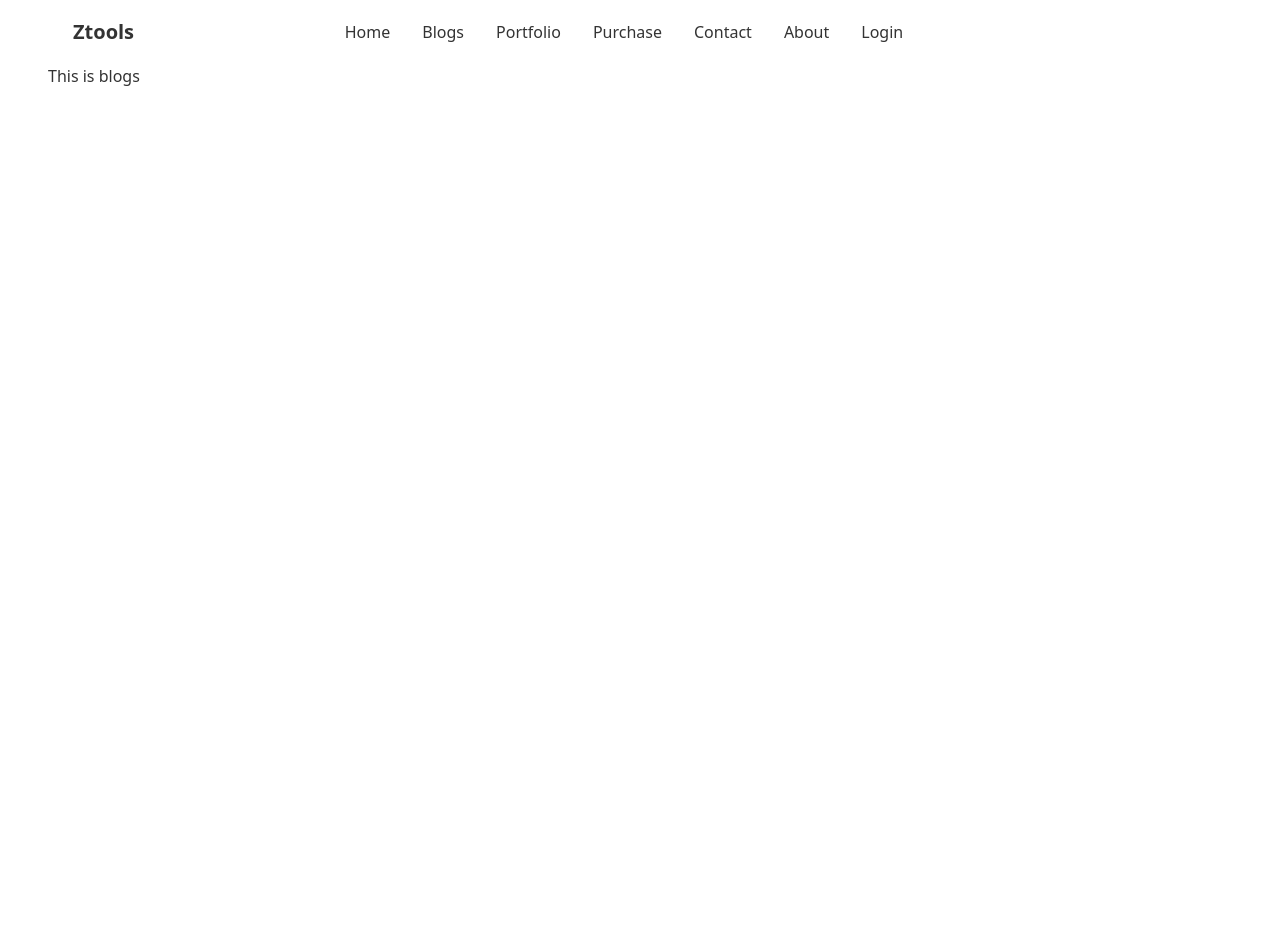
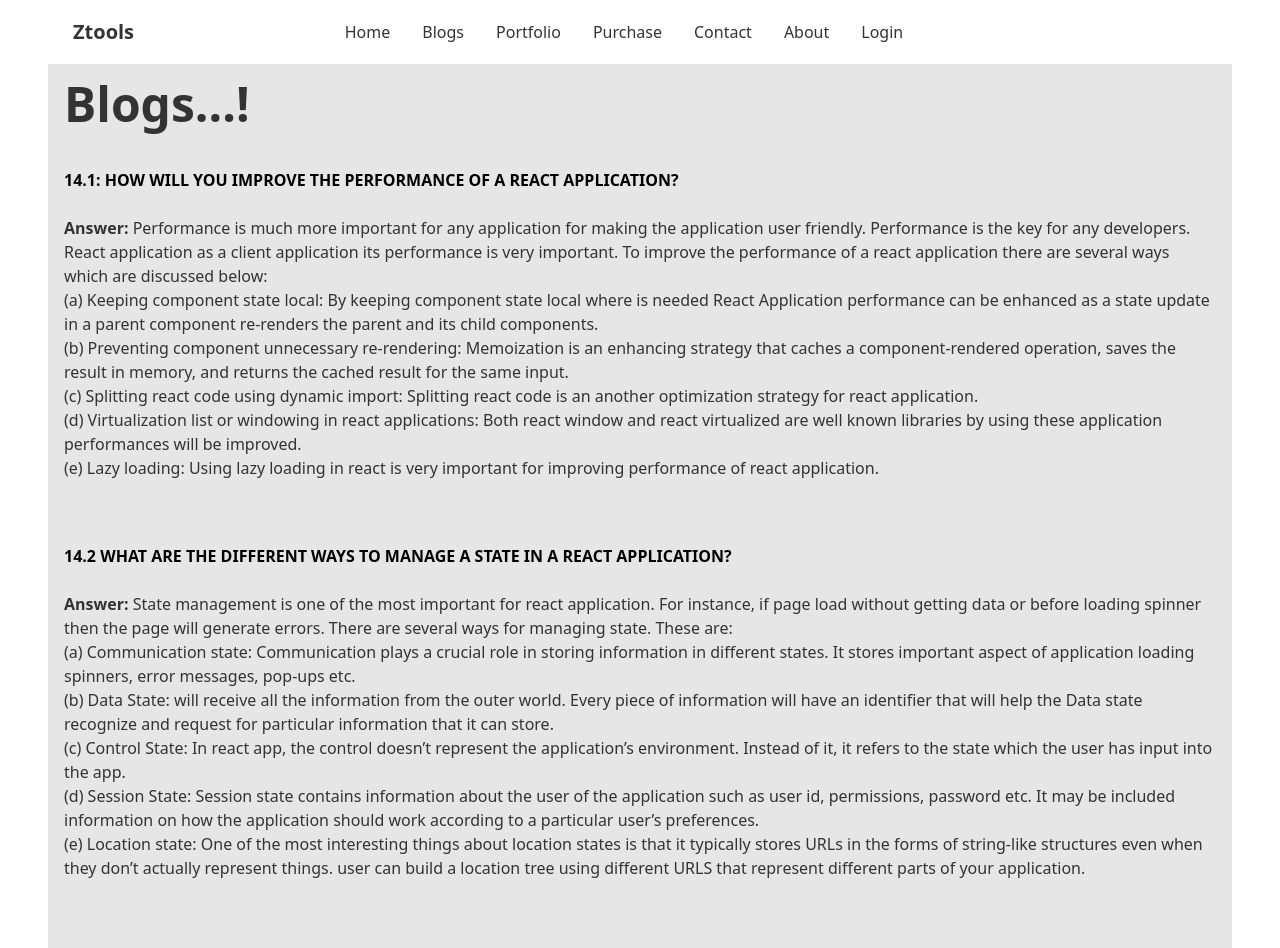
Before and after one commit to anwar-7/manufacturer-website-client-side, a React (Create React App) app: page /blogs in a window 1280 px wide. Shown: the top 948 px of the page. Before the commit the page ends 800 px from the top, so only its background shows below. Built offline with nearby package versions, Linux system fonts and the light colour scheme; no server answers.

Commit message:
make a blogs page with 5 question and anuser

```diff
--- a/src/Pages/Blogs/Blogs.js
+++ b/src/Pages/Blogs/Blogs.js
@@ -3,9 +3,138 @@ import PageTitle from '../Shared/PageTitle';
 
 const Blogs = () => {
   return (
-    <div>
-      <PageTitle title={'Blogs'}></PageTitle>
-      <h1>This is blogs</h1>
+    <div class="hero bg-base-200">
+      <div class="hero-content flex-col lg:flex-row-reverse">
+        <div>
+          <h1 class="text-5xl font-bold">Blogs...!</h1>
+          <h1 class="mt-10 uppercase font-semibold text-black">
+            14.1: How will you improve the performance of a React Application?
+          </h1>
+          <p class="py-6">
+            <b>Answer: </b>Performance is much more important for any
+            application for making the application user friendly. Performance is
+            the key for any developers. React application as a client
+            application its performance is very important. To improve the
+            performance of a react application there are several ways which are
+            discussed below: <br />
+            (a) Keeping component state local: By keeping component state local
+            where is needed React Application performance can be enhanced as a
+            state update in a parent component re-renders the parent and its
+            child components. <br /> (b) Preventing component unnecessary
+            re-rendering: Memoization is an enhancing strategy that caches a
+            component-rendered operation, saves the result in memory, and
+            returns the cached result for the same input. <br /> (c) Splitting
+            react code using dynamic import: Splitting react code is an another
+            optimization strategy for react application. <br /> (d)
+            Virtualization list or windowing in react applications: Both react
+            window and react virtualized are well known libraries by using these
+            application performances will be improved. <br /> (e) Lazy loading:
+            Using lazy loading in react is very important for improving
+            performance of react application.
+          </p>
+
+          <h1 class="mt-10 uppercase font-semibold text-black">
+            14.2 What are the different ways to manage a state in a React
+            application?
+          </h1>
+          <p class="py-6">
+            <b>Answer: </b>State management is one of the most important for
+            react application. For instance, if page load without getting data
+            or before loading spinner then the page will generate errors. There
+            are several ways for managing state. These are:
+            <br />
+            (a) Communication state: Communication plays a crucial role in
+            storing information in different states. It stores important aspect
+            of application loading spinners, error messages, pop-ups etc.
+            <br /> (b) Data State: will receive all the information from the
+            outer world. Every piece of information will have an identifier that
+            will help the Data state recognize and request for particular
+            information that it can store. <br /> (c) Control State: In react
+            app, the control doesn’t represent the application’s environment.
+            Instead of it, it refers to the state which the user has input into
+            the app.
+            <br />
+            (d) Session State: Session state contains information about the user
+            of the application such as user id, permissions, password etc. It
+            may be included information on how the application should work
+            according to a particular user’s preferences. <br /> (e) Location
+            state: One of the most interesting things about location states is
+            that it typically stores URLs in the forms of string-like structures
+            even when they don’t actually represent things. user can build a
+            location tree using different URLS that represent different parts of
+            your application.
+          </p>
+
+          <h1 class="mt-10 uppercase font-semibold text-black">
+            14.3 How does prototypical inheritance work?
+          </h1>
+          <p class="py-6">
+            <b>Answer: </b>Prototypical inheritance is the ability of getting
+            the accessibility of object properties from another object. We use a
+            JavaScript prototype to add new properties and methods to an
+            existing object constructor. We can then essentially tell our JS
+            code to inherit properties from a prototype. Prototypical
+            inheritance allows us to reuse the properties or methods from one
+            JavaScript object to another through a reference pointer function.
+            <br />
+            All JavaScript objects inherit properties and methods from a
+            prototype: <br /> • Date objects inherit from Date.prototype. •
+            Array objects inherit from Array.prototype. • Player objects inherit
+            from Player.prototype.
+          </p>
+
+          <h1 class="mt-10 uppercase font-semibold text-black">
+            14.4 Why you do not set the state directly in React. For example, if
+            you have `const [products, setProducts] = useState([])`. Why you do
+            not set `products = [...]` instead, you use the `setProducts
+          </h1>
+          <p class="py-6">
+            <b>Answer: </b>There are several reasons behind for not setting
+            state directly in react. Some reasons are discussed below: <br />{' '}
+            (a) If we set state directly, calling the setState() afterward may
+            just replace the update we made. <br /> (b) When we directly set the
+            state, it does not change this.state immediately. Instead, it
+            creates a pending state transition, and accessing it after calling
+            this method will only return the present value. <br /> (c) We will
+            lose control of the state across all components. <br /> Reason for
+            not setting products=[....] instead, we use the setProducts:
+            <br />
+            We know that useState returns a pair of values the current state and
+            a function which updates it. For updating purposes we use
+            setProducts not products=[...]
+          </p>
+
+          <h1 class="mt-10 uppercase font-semibold text-black">
+            14.5 You have an array of products. Each object has a name, price,
+            description, etc. How will you implement a search to find products
+            by name?
+          </h1>
+          <p class="py-6">
+            <b>Answer: </b> <br />
+          </p>
+
+          <h1 class="mt-10 uppercase font-semibold text-black">
+            14.6 What is a unit test? Why should write unit tests?
+          </h1>
+          <p class="py-6">
+            <b>Answer: </b>Unit testing: Unit test is the most important part
+            for before delivering any software. A unit testing is a process of
+            testing the smallest piece of code that can be logically isolated in
+            a system. The goal of unit testing is to break part of source code
+            and check that each part works properly.
+            <br />
+            The reason of writing unit tests: The benefits of writing unit tests
+            can’t be described in a word. Some benefits unit tests are discussed
+            below:
+            <br />
+            (a) Process becomes faster and easier: Unit testing methodology can
+            save a lot of time and make the whole process faster and easier.
+            <br /> (b) Quality of code: Unit testing methodology makes the code
+            quality's. <br /> (c) Find the software bug easily: Unit testing
+            process helps to find out software bug easier and faster.
+          </p>
+        </div>
+      </div>
     </div>
   );
 };
--- a/src/Pages/Portfolio/Portfolio.js
+++ b/src/Pages/Portfolio/Portfolio.js
@@ -2,8 +2,38 @@ import React from 'react';
 
 const Portfolio = () => {
   return (
-    <div>
-      <h1>My portfolio</h1>
+    <div className="hero min-h-screen bg-base-200">
+      <div className="hero-content text-center">
+        <div className="max-w-md">
+          <h1 className="text-3xl font-bold uppercase">Md Anwarul Islam</h1>
+          <p>
+            <b>Email: </b>anwarulislam1040@gmail.com
+          </p>
+          <h3 className="text-xl font-bold uppercase mt-3">Skill</h3>
+          <div className="divide divide-x-2"></div>
+          <p className="">
+            <b>Expertise: </b>JavaScript, ES6, React, HTML5, CSS3, Bootstrap-5.{' '}
+            <br />
+            <b>Comfortable: </b>MongoDB, Node.js, Express.js, Firebase, Axios,
+            Redux. <br /> <b>Tools: </b>GitHub, VS Code, Chrome Dev Tools,
+            Heroku, Netlify, Figma
+          </p>
+          <h3 className="text-xl font-bold uppercase mt-3">Education</h3>
+          <p>
+            Master of Business Administration (MBA) 2 year. <br /> Department of
+            Finance
+            <br /> Bangladesh University of Business and Technology (BUBT)
+            <br />
+            Session : 2020-2021, Result : 3.76 out of 4
+          </p>
+          <h3 className="text-xl font-bold uppercase mt-3">
+            Project Live Site Link
+          </h3>
+          <p>https://inventory-management-a11-1b6ab.web.app/</p>
+          <p>https://digital-camera.netlify.app/</p>
+          <p>https://book-shelf-a9.netlify.app/</p>
+        </div>
+      </div>
     </div>
   );
 };
```
